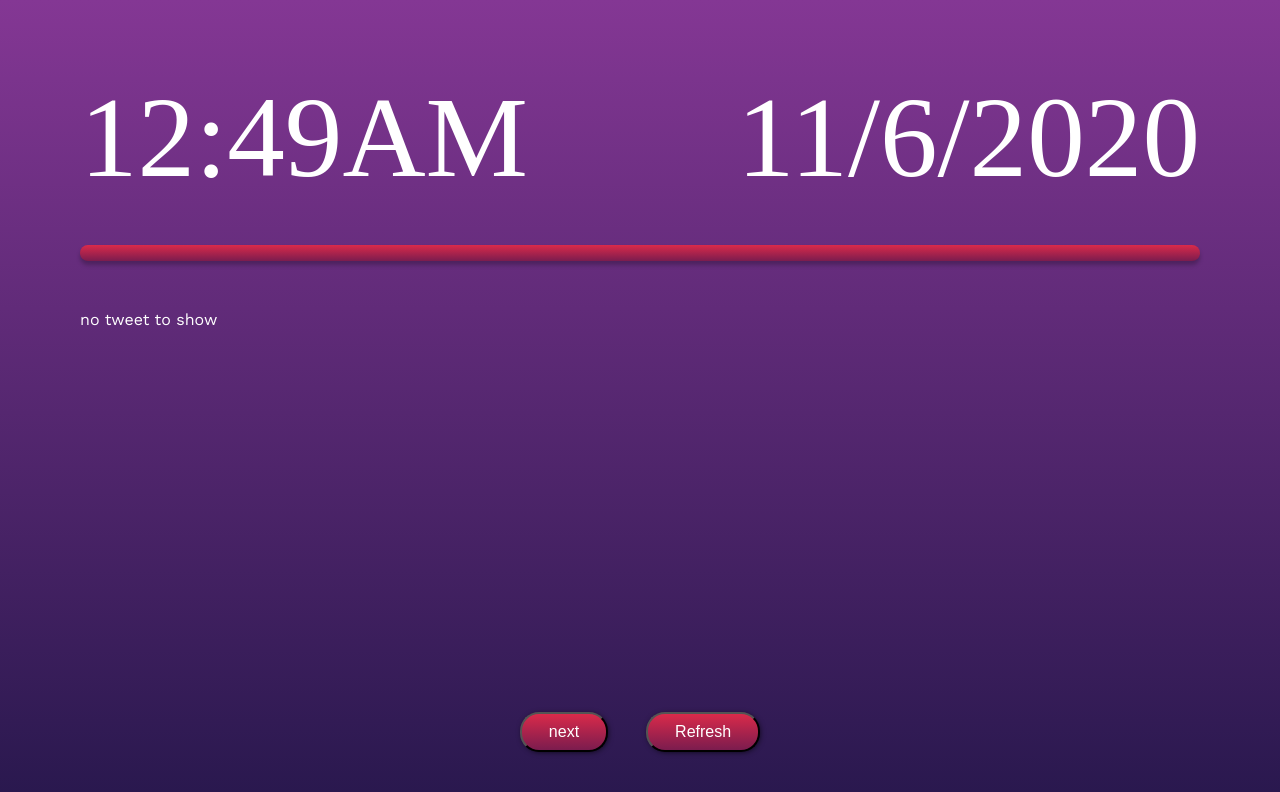
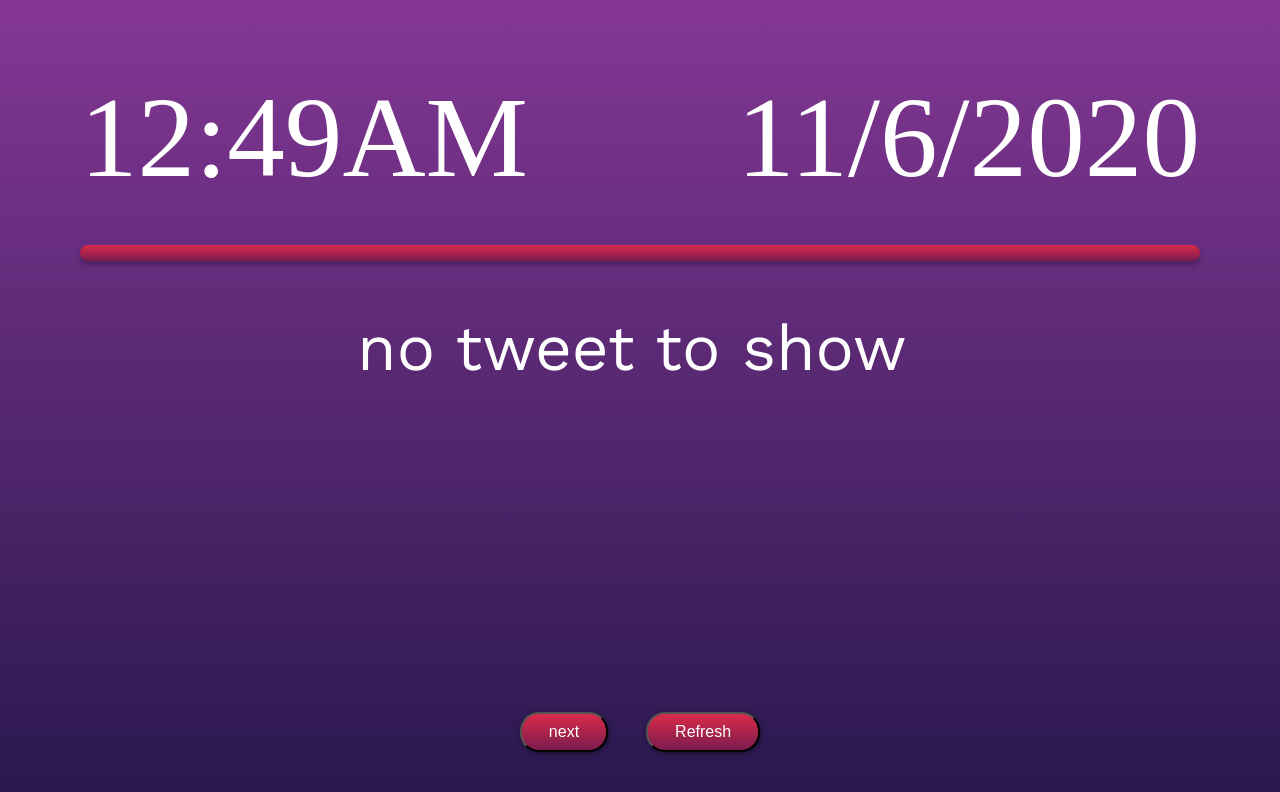
Before and after one commit to benjaminglasser/twitter-frame, a React (Create React App) app: page / in a window 1280 px wide. Shown: the top 792 px of the page. Built offline with nearby package versions, Linux system fonts and the light colour scheme.

Commit message:
made avatar circular

```diff
--- a/src/LinkPreview.css
+++ b/src/LinkPreview.css
@@ -10,4 +10,5 @@ img {
     justify-items: top;
     margin: -1em 0em;
 
+
 }
--- a/src/tweet.css
+++ b/src/tweet.css
@@ -14,7 +14,8 @@
 
 .tweet-upper {
     display: grid;
-    grid-template-columns: 6rem 1fr;
+    grid-template-columns: 30px 1fr;
+    column-gap: 4vw;
     align-items: center;
 
 
@@ -28,12 +29,19 @@
 .tweet-text {
     font-family: 'Gilroy-Light';
     font-size: 3vw;
+    text-align: center;
 }
 
-.tweet-avatar {
+#avatar {
     border-radius: 50%;
+    background-color: blue;
 }
 
 .tweet-time {
     font-size: 1.5vw;
 }
+
+.no-tweet {
+    text-align: center;
+    font-size: 5vw;
+}
--- a/src/tweet.js
+++ b/src/tweet.js
@@ -14,7 +14,7 @@ function Tweet(props) {
       { tweet
         ? <div className="tweet-content">
             <div className="tweet-upper">
-              <div className="tweet-avatar" ><img src={tweet.user.profile_image_url} /></div>
+              <div className="tweet-avatar"><img src={tweet.user.profile_image_url} id="avatar"/></div>
               <div>
                 <div className="tweet-username">{tweet.user.screen_name}</div>
                 <div className="tweet-time">{moment(tweet.created_at).format("h:mm A • MM/DD/YY")}</div>
@@ -22,7 +22,7 @@ function Tweet(props) {
             </div>
             <div className="tweet-text">{tweet.text}</div>
           </div>
-        : <div>no tweet to show</div> }
+        : <div className="no-tweet">no tweet to show</div> }
     </div>
   );
 }
```
